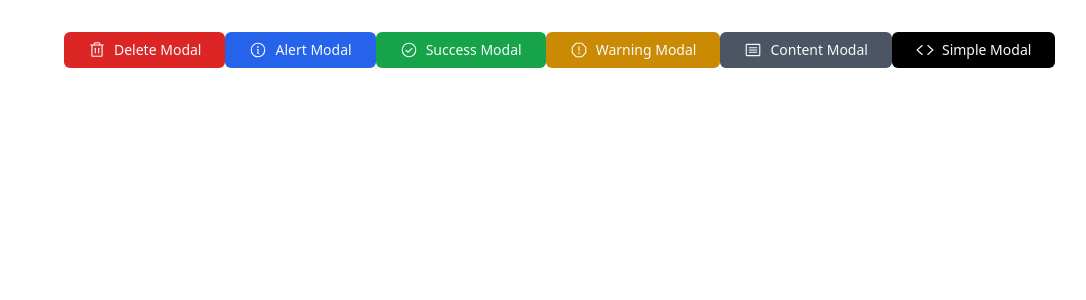
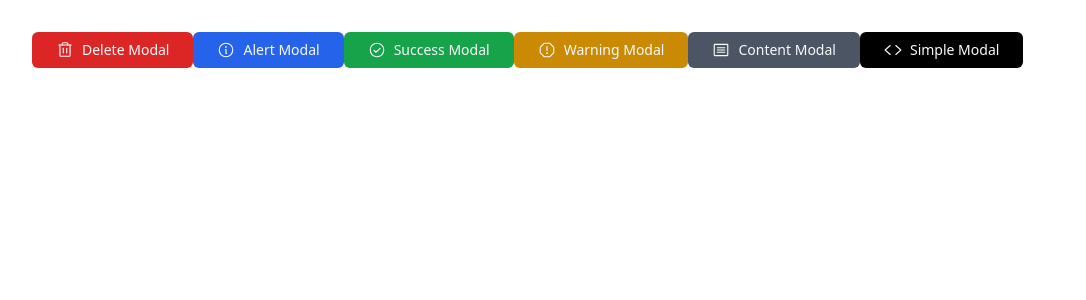
Before and after one commit to LucasSantus/vite-react-tailwindcss-components, a React (Vite) app: page / in a window 1280 px wide. Shown: the top 300 px of the page, without its empty margins (0-1086 px from the left). Built offline with nearby package versions, Linux system fonts and the light colour scheme.

Commit message:
:pushpin: remove container [ src/layouts/index.tsx ]

```diff
--- a/src/layouts/index.tsx
+++ b/src/layouts/index.tsx
@@ -1,11 +1,6 @@
-import { FC } from "react"
-import { Outlet } from "react-router-dom"
+import { FC } from "react";
+import { Outlet } from "react-router-dom";
 
 export const Layout: FC = () => {
-    return (
-        <div className="container mx-auto px-8">
-
-            <Outlet />
-        </div>
-    )
-}
+  return <Outlet />;
+};
```
